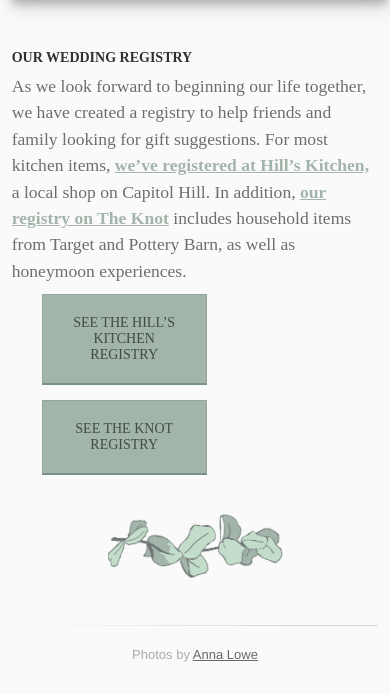
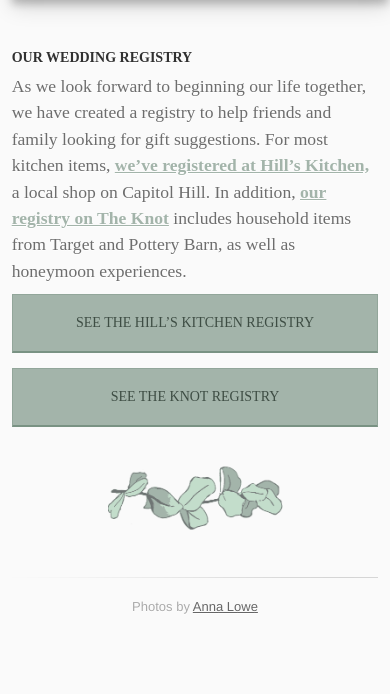
Before and after one commit to kevinuhrmacher/wedding-website, a PHP site: page /registry.html in a window 390 px wide. Shown: the part 742-1436 px from the top of the page. After the commit the page ends 1356 px from the top, so only its background shows below. Run offline with PHP 8.4, Linux system fonts and the light colour scheme; some web fonts are replaced.

Commit message:
mobile buttons

```diff
--- a/_site/assets/css/style.css
+++ b/_site/assets/css/style.css
@@ -508,4 +508,8 @@ button.registry-button {
 
 @media screen and (max-width: 600px) {
   body #main_content {
-    text-align: left; } }
+    text-align: left; }
+
+  button.registry-button {
+    width: 100%;
+    margin: 5px 0; } }
--- a/assets/css/style.scss
+++ b/assets/css/style.scss
@@ -122,4 +122,10 @@ button.registry-button {
 	body #main_content {
 		text-align: left;
 	}
+
+
+	button.registry-button {
+		width: 100%;
+		margin: 5px 0;
+	}
 }
```
